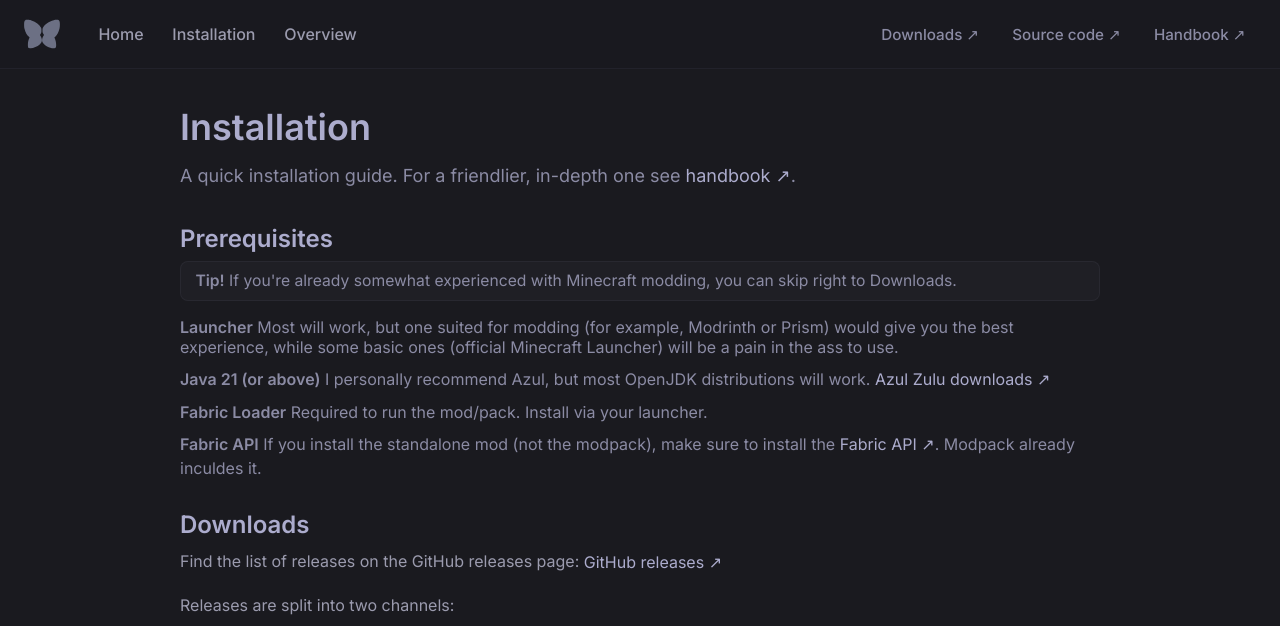
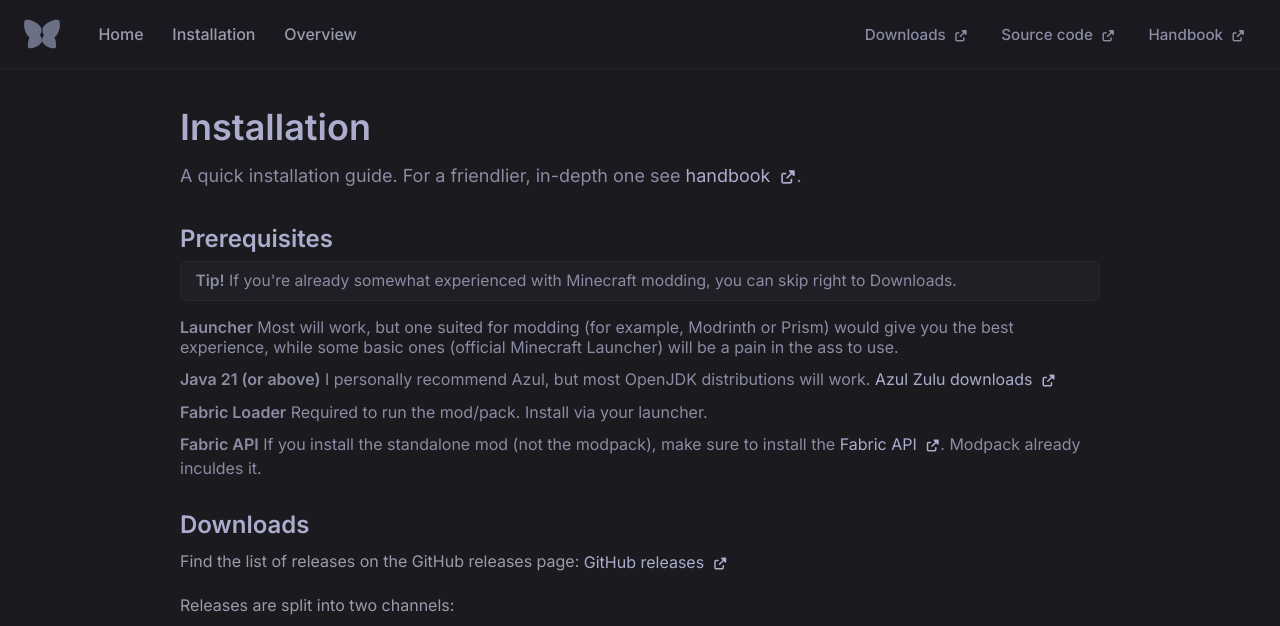
Before and after one commit to velquorin/velquorin.github.io, a Vue app in the folder lander/: page /installation in a window 1280 px wide. Shown: the top 626 px of the page. Built offline with nearby package versions, Linux system fonts and the light colour scheme.

Commit message:
feat: fontawesome icons

```diff
--- a/lander/src/App.vue
+++ b/lander/src/App.vue
@@ -239,7 +239,7 @@
   gap: 0.75rem;
   align-items: center;
   justify-content: center;
-  margin-top: 0.5rem;
+  margin-top: 0;
   animation: slideUp 0.5s ease-out;
   animation-delay: 0.4s;
   animation-fill-mode: both;
@@ -478,6 +478,11 @@
   animation-fill-mode: both;
 }
 
+.fa-external-link-alt {
+  font-size: 0.75em;
+  margin-left: 4px;
+}
+
 @keyframes pulse {
   0%, 100% {
     box-shadow: 0 0 0 0 rgba(172,172,205,0.4);
--- a/lander/src/components/InstallationPage.vue
+++ b/lander/src/components/InstallationPage.vue
@@ -5,7 +5,7 @@
         <h1>Installation</h1>
         <p class="lead">
           A quick installation guide. For a friendlier, in-depth one see
-          <a href="/handbook/intro/installation.html" target="_blank" rel="noopener noreferrer">handbook ↗</a>.
+          <a href="/handbook/intro/installation.html" target="_blank" rel="noopener noreferrer">handbook <i class="fas fa-external-link-alt"></i></a>.
         </p>
       </header>
 
@@ -23,13 +23,13 @@
           <li>
             <strong>Java 21 (or above)</strong>
             I personally recommend Azul, but most OpenJDK distributions will work.
-            <a href="https://www.azul.com/downloads/?version=java-21-lts&package=jdk#zulu" target="_blank" rel="noopener noreferrer">Azul Zulu downloads ↗</a>
+            <a href="https://www.azul.com/downloads/?version=java-21-lts&package=jdk#zulu" target="_blank" rel="noopener noreferrer">Azul Zulu downloads <i class="fas fa-external-link-alt"></i></a>
           </li>
           <li>
             <strong>Fabric Loader</strong> Required to run the mod/pack. Install via your launcher.
           </li>
           <li>
-            <strong>Fabric API</strong> If you install the standalone mod (not the modpack), make sure to install the <a href="https://modrinth.com/mod/fabric-api" target="_blank" rel="noopener noreferrer">Fabric API ↗</a>. Modpack already inculdes it.
+            <strong>Fabric API</strong> If you install the standalone mod (not the modpack), make sure to install the <a href="https://modrinth.com/mod/fabric-api" target="_blank" rel="noopener noreferrer">Fabric API <i class="fas fa-external-link-alt"></i></a>. Modpack already inculdes it.
           </li>
         </ul>
       </section>
@@ -39,7 +39,7 @@
 
         <p>
           Find the list of releases on the GitHub releases page:
-          <a href="https://github.com/velquorin/client/releases" target="_blank" rel="noopener noreferrer">GitHub releases ↗</a>
+          <a href="https://github.com/velquorin/client/releases" target="_blank" rel="noopener noreferrer">GitHub releases <i class="fas fa-external-link-alt"></i></a>
         </p>
 
         <br>
--- a/lander/src/components/NavBar.vue
+++ b/lander/src/components/NavBar.vue
@@ -11,9 +11,9 @@
     </div>
 
     <div class="nav-right">
-      <a href="https://github.com/velquorin/client/releases" target="_blank" rel="noopener noreferrer">Downloads ↗</a>
-      <a href="https://github.com/velquorin/client/" target="_blank" rel="noopener noreferrer">Source code ↗</a>
-      <a href="/handbook/intro/introduction.html" target="_blank" rel="noopener noreferrer">Handbook ↗</a>
+      <a href="https://github.com/velquorin/client/releases" target="_blank" rel="noopener noreferrer">Downloads <i class="fas fa-external-link-alt"></i></a>
+      <a href="https://github.com/velquorin/client/" target="_blank" rel="noopener noreferrer">Source code <i class="fas fa-external-link-alt"></i></a>
+      <a href="/handbook/intro/introduction.html" target="_blank" rel="noopener noreferrer">Handbook <i class="fas fa-external-link-alt"></i></a>
     </div>
   </nav>
 </template>
--- a/lander/src/components/OverviewPage.vue
+++ b/lander/src/components/OverviewPage.vue
@@ -82,7 +82,7 @@
   },
   {
     question: "Can I use my existing mods with Velquorin?",
-    answer: "Yes, Velquorin works as a modpack, so you can usually add your own mods. Just note that <a href=\"/handbook/reference/compatibility.html\" target=\"_blank\" rel=\"noopener noreferrer\">some mods may be incompatible ↗</a> with Velquorin.",
+    answer: "Yes, Velquorin works as a modpack, so you can usually add your own mods. Just note that <a href=\"/handbook/reference/compatibility.html\" target=\"_blank\" rel=\"noopener noreferrer\">some mods may be incompatible <i class=\"fas fa-external-link-alt\"></i></a> with Velquorin.",
     isOpen: false
   },
   {
@@ -102,7 +102,7 @@
   },
   {
     question: "I'm having a problem with Velquorin! It's crashing / not doing what I expect it to!",
-    answer: "Firstly, please consult with the <a href=\"/handbook/intro/installation.html\" target=\"_blank\" rel=\"noopener noreferrer\">handbook ↗</a>, it might contain the fix for your problem. However, if you can't find one, you <a href=\"https://github.com/velquorin/client/issues/new/choose\" target=\"_blank\" rel=\"noopener noreferrer\">can open an issue in our repository ↗</a>.",
+    answer: "Firstly, please consult with the <a href=\"/handbook/intro/installation.html\" target=\"_blank\" rel=\"noopener noreferrer\">handbook <i class=\"fas fa-external-link-alt\"></i></a>, it might contain the fix for your problem. However, if you can't find one, you <a href=\"https://github.com/velquorin/client/issues/new/choose\" target=\"_blank\" rel=\"noopener noreferrer\">can open an issue in our repository ↗</a>.",
     isOpen: false
   }
 ]);
--- a/lander/src/main.js
+++ b/lander/src/main.js
@@ -4,6 +4,7 @@
 import HomePage from './components/HomePage.vue';
 import InstallationPage from "@/components/InstallationPage.vue";
 import OverviewPage from "@/components/OverviewPage.vue";
+import '@fortawesome/fontawesome-free/css/all.css'
 
 const router = createRouter({
     history: createWebHistory(),
--- a/package.json
+++ b/package.json
@@ -13,5 +13,8 @@
   },
   "devDependencies": {
     "http-server": "^14.1.1"
+  },
+  "dependencies": {
+    "@fortawesome/fontawesome-free": "^7.1.0"
   }
 }
```
Also changed, not shown: 1 other file (tests, documents, lock files or other folders).
